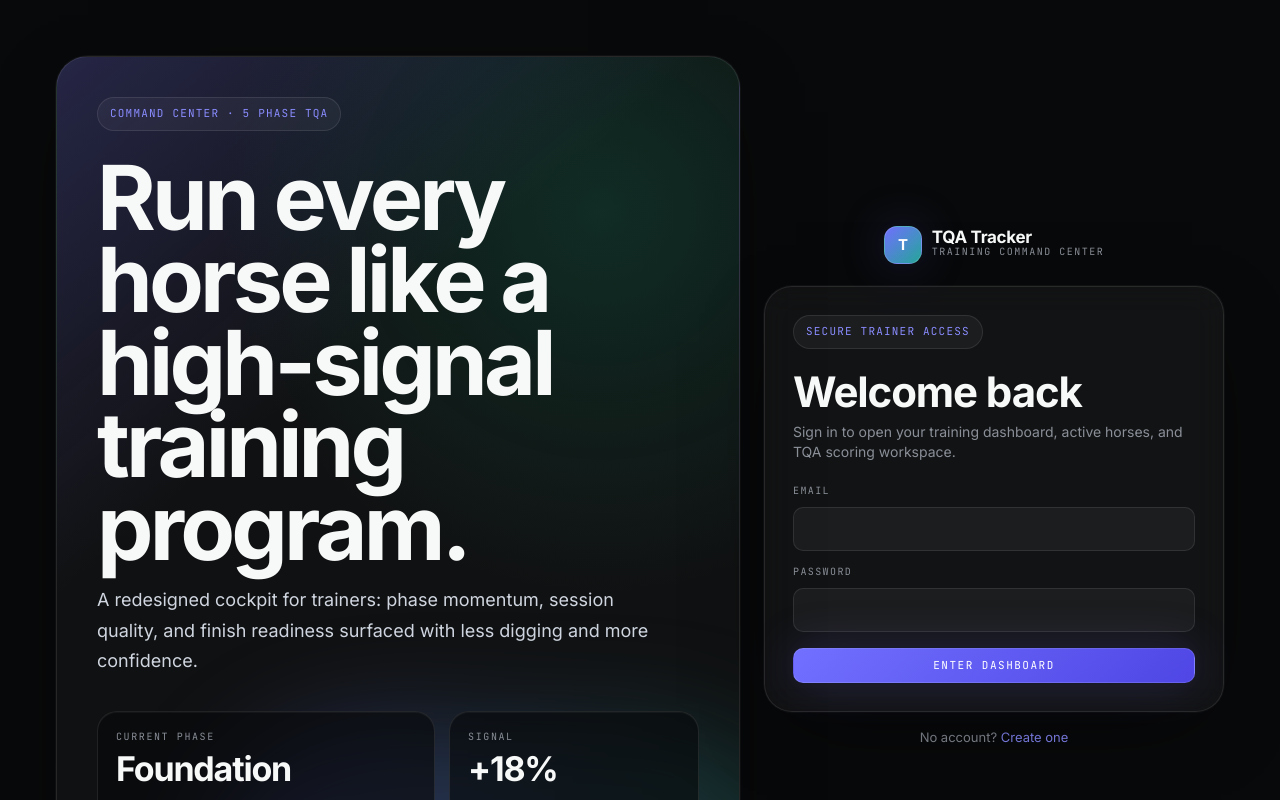
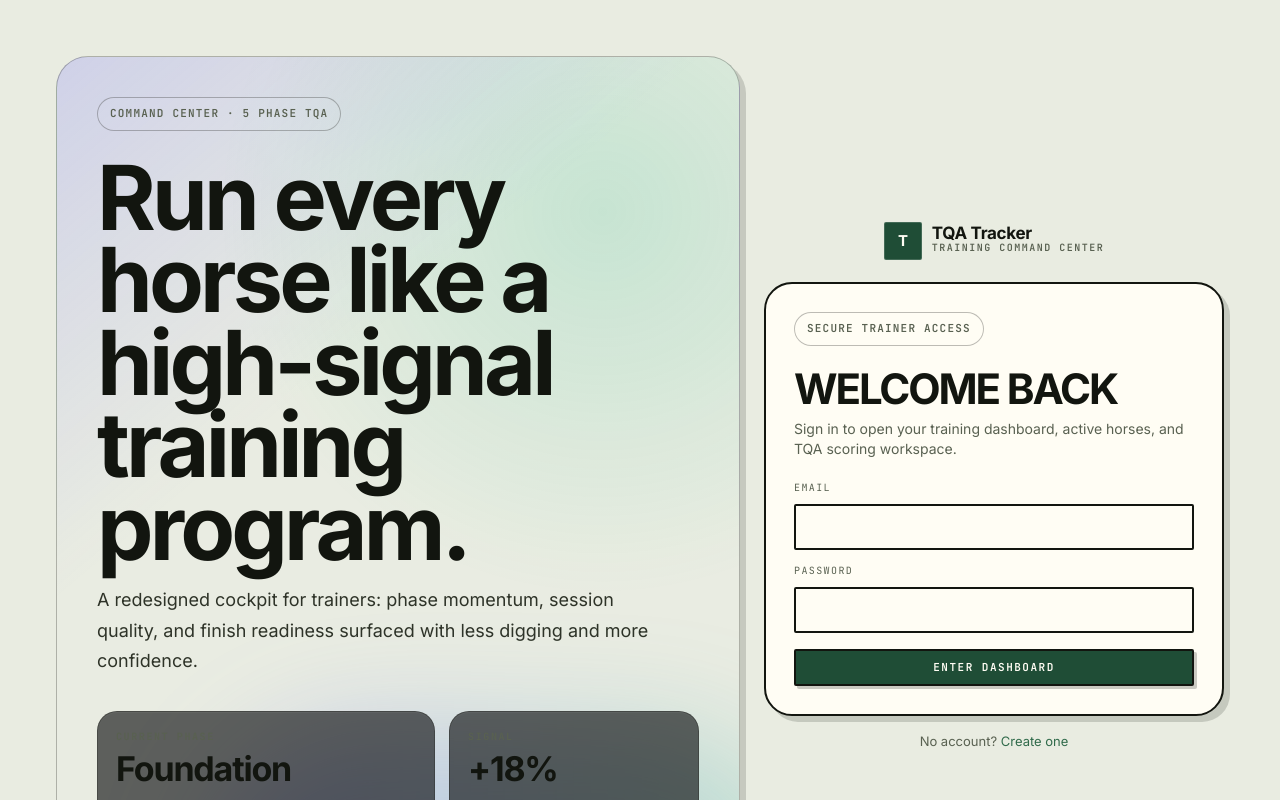
Before and after one commit to tylerrhinehart/HorseTraining, a React (Vite) app: page /sign-in in a window 1280 px wide. Shown: the top 800 px of the page. Built offline with nearby package versions, Linux system fonts and the light colour scheme; no server answers; what @react-pdf/renderer would draw is missing.

Commit message:
design: add Field Clipboard UX variation

```diff
--- a/src/components/AppShell.tsx
+++ b/src/components/AppShell.tsx
@@ -112,6 +112,14 @@ export default function AppShell({ children }: Props) {
         </header>
       )}
 
+
+{!onAuthRoute && (
+  <div className="variation-strip" aria-label="Design variation">
+    <span>Field Clipboard</span>
+    <span>Dense, rugged, high-readability utility layout for gloves-on barn aisle data entry.</span>
+  </div>
+)}
+
       <main className="flex-1">{children}</main>
 
       {user && !onAuthRoute && (
--- a/src/index.css
+++ b/src/index.css
@@ -1229,3 +1229,47 @@
     gap: 12px;
   }
 }
+
+/* UX Variation: Field Clipboard
+   Rugged utility UX: dense, durable, high-readability controls for gloves-on
+   barn aisle use, with clear outlines and clipboard-like information grouping. */
+:root {
+  --paper: #e9ece1;
+  --paper-2: #fffdf4;
+  --paper-3: #d8dccf;
+  --ink: #12150f;
+  --ink-2: #2e3328;
+  --muted: #596151;
+  --line: rgba(18, 21, 15, 0.28);
+  --leather: #1f4d36;
+  --leather-2: #316b4b;
+  --rust: #a33d1f;
+  --sage: #556b2f;
+  --gold: #b8871f;
+  --shadow: 6px 6px 0 rgba(18,21,15,.16);
+  --radius: 2px;
+  --radius-lg: 2px;
+  --gap: 12px;
+}
+body { background: linear-gradient(90deg, rgba(18,21,15,.045) 1px, transparent 1px) 0 0/24px 24px, linear-gradient(rgba(18,21,15,.035) 1px, transparent 1px) 0 0/24px 24px, #e9ece1; }
+.app-root { max-width: 1440px; }
+.topbar { margin: 12px; border: 2px solid #12150f; border-radius: 2px; background: #fffdf4; color: #12150f; box-shadow: var(--shadow); padding-block: 12px; }
+.brand-mark { border-radius: 2px; background:#1f4d36; color:#fffdf4; box-shadow:none; }
+.brand-sub, .eyebrow, .hero-kicker, .card-meta { color:#596151; font-weight:900; }
+.variation-strip { margin: 0 12px 12px; padding: 8px 10px; background:#1f4d36; color:#fffdf4; border:2px solid #12150f; box-shadow: var(--shadow); display:flex; justify-content:space-between; font-weight:900; text-transform:uppercase; font-size:12px; letter-spacing:.08em; }
+.view { padding: 14px 12px 98px; }
+.h-display { font-size: clamp(34px, 5vw, 58px); text-transform: uppercase; letter-spacing: -.05em; }
+.today-hero { display:grid; grid-template-columns: 1fr 420px; gap: 12px; }
+.command-hero, .card, .metric-card { background:#fffdf4; border:2px solid #12150f; box-shadow: var(--shadow); }
+.command-hero { padding: 20px; }
+.metric-grid { gap: 10px; }
+.metric-card { padding: 12px; }
+.metric-card .val { font-family: var(--font-mono); }
+.horse-row-grid { display:grid; grid-template-columns: repeat(auto-fill, minmax(360px, 1fr)); gap: 12px; }
+.btn { border:2px solid #12150f; border-radius: 2px; box-shadow: 3px 3px 0 rgba(18,21,15,.22); font-weight:900; }
+.btn-leather, .btn-primary { background:#1f4d36; color:#fffdf4; }
+.btn:active { transform: translate(2px,2px); box-shadow:1px 1px 0 rgba(18,21,15,.22); }
+.tabbar { width:min(600px, calc(100vw - 24px)); border:2px solid #12150f; border-radius:2px; background:#fffdf4; box-shadow: var(--shadow); }
+.tabbar a.is-active { background:#1f4d36; color:#fffdf4; border-radius:2px; }
+.input, textarea, select { background:#fffdf4; border:2px solid #12150f; border-radius:2px; }
+@media (max-width: 860px){ .today-hero{ grid-template-columns:1fr; } .horse-row-grid{ grid-template-columns:1fr; } }
```
Also changed, not shown: 1 other file (tests, documents, lock files or other folders).
